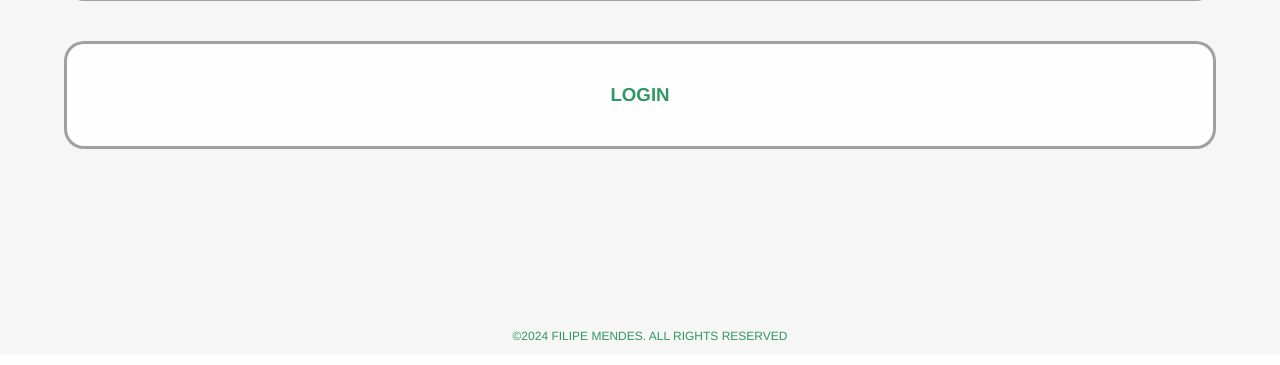
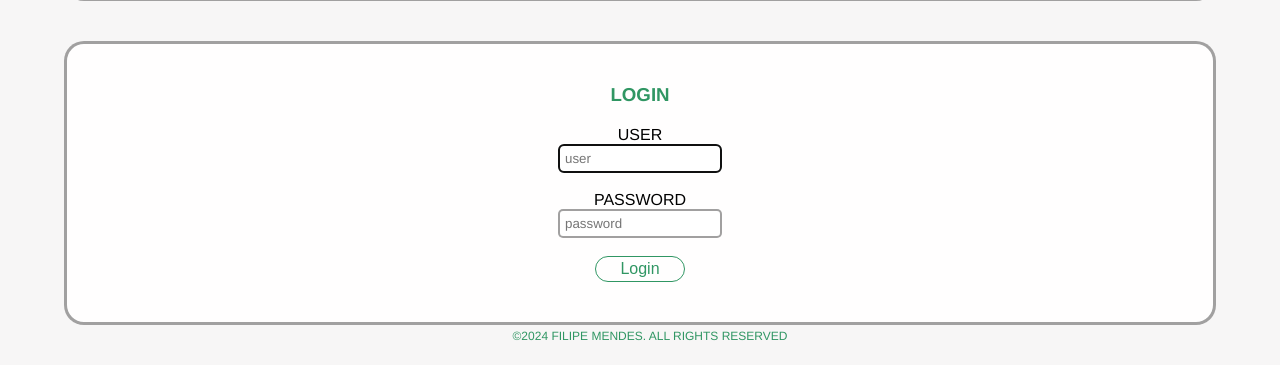
Before and after one commit to FMatiasMendes/Stock_Management_Site, a PHP site: page / in a window 1280 px wide. Shown: the part 446-811 px from the top of the page. Before the commit the page ends 787 px from the top, so only its background shows below. Run offline with PHP 8.4, Linux system fonts and the light colour scheme.

Commit message:
login html form created

```diff
--- a/index.php
+++ b/index.php
@@ -26,7 +26,18 @@
 		<main>
 			<div class="outer-border">
 				<h3 class="main-title">LOGIN</h3>
+				<form action="home.php" method="post" class="login-form-div">
+					<label for="user" class="login-text">USER</label>
+					<br>
+					<input type="text" name="user" placeholder="user" required autofocus class="login-input">
+					<br><br>
+					<label for="pass" class="login-text">PASSWORD</label>
+					<br>
+					<input type="password" name="pass" placeholder="password" required="required" class="login-input">
+					<br><br>
+					<button type="submit" name="login" class="login-button">Login</button>
 
+				</form>
 			</div>
 		</main>
 
--- a/styles/style.css
+++ b/styles/style.css
@@ -41,6 +41,44 @@ body{
 
 .index-image img{
 	height: 250px;
+}
+
+.login-form-div{
+	margin-top: 20px;
+}
+
+.login-text{
+	font-family: var(--font-family);
+	color: black;
+}
+
+.login-input{
+	font-family: var(--font-family);
+	color: black;
+	height: 25px;
+	width: 150px;
+	border: 2px solid;
+	border-color: var(--border-color);
+	border-radius: 5px;
+	padding: 0px 5px;
+}
+
+.login-button{
+	color: var(--text-color);
+	width: 90px;
+	padding: 3px 0px;
+	border: 1px solid;
+	border-color: var(--text-color);
+	border-radius: 25px;
+	background-color: transparent;
+	font-size: 16px;
+	cursor: pointer;
+	transition: 0.5s ease;
+}
+
+.login-button:hover{
+	background-color: var(--text-color);
+	color: white;
 }
 
 .nav-links{
```
